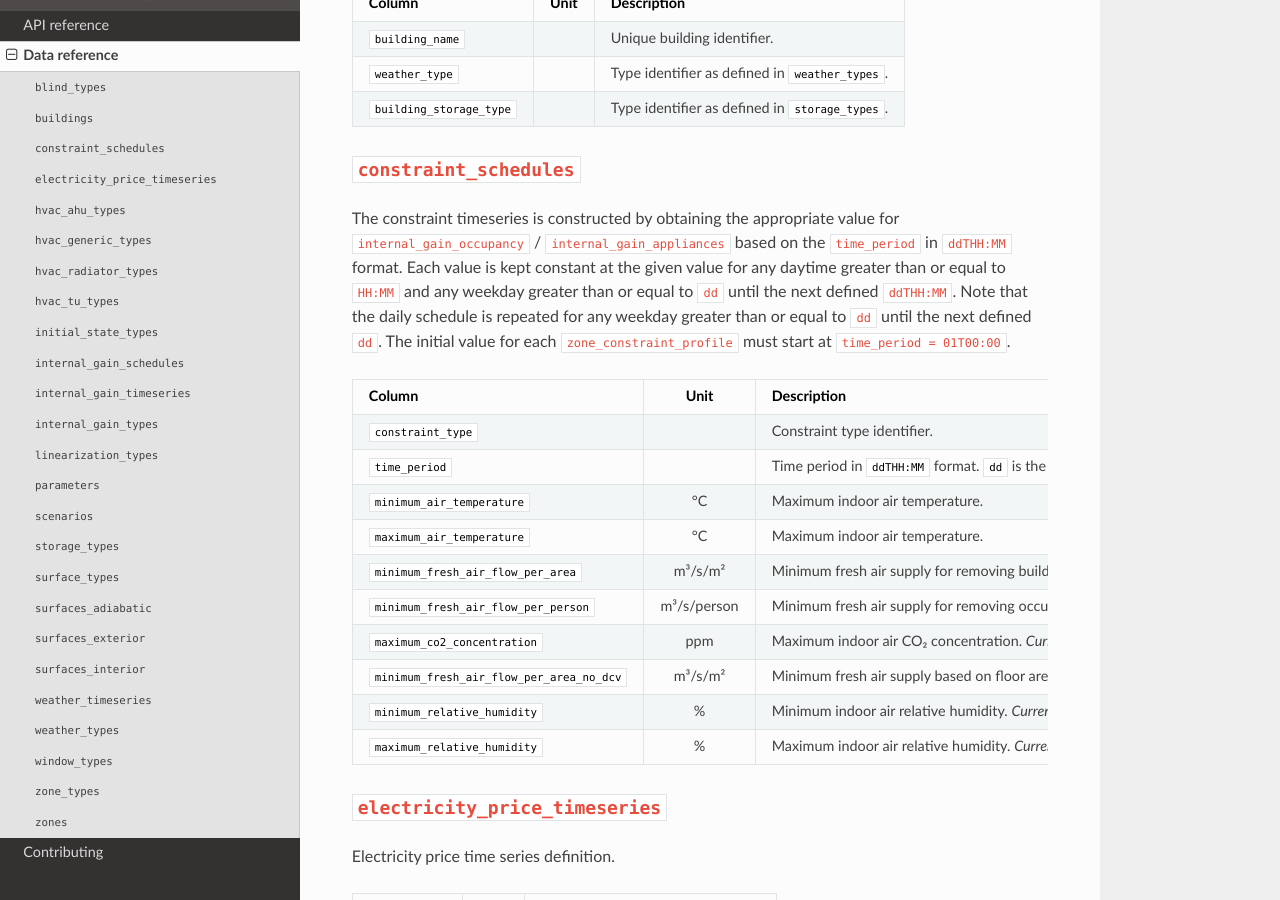
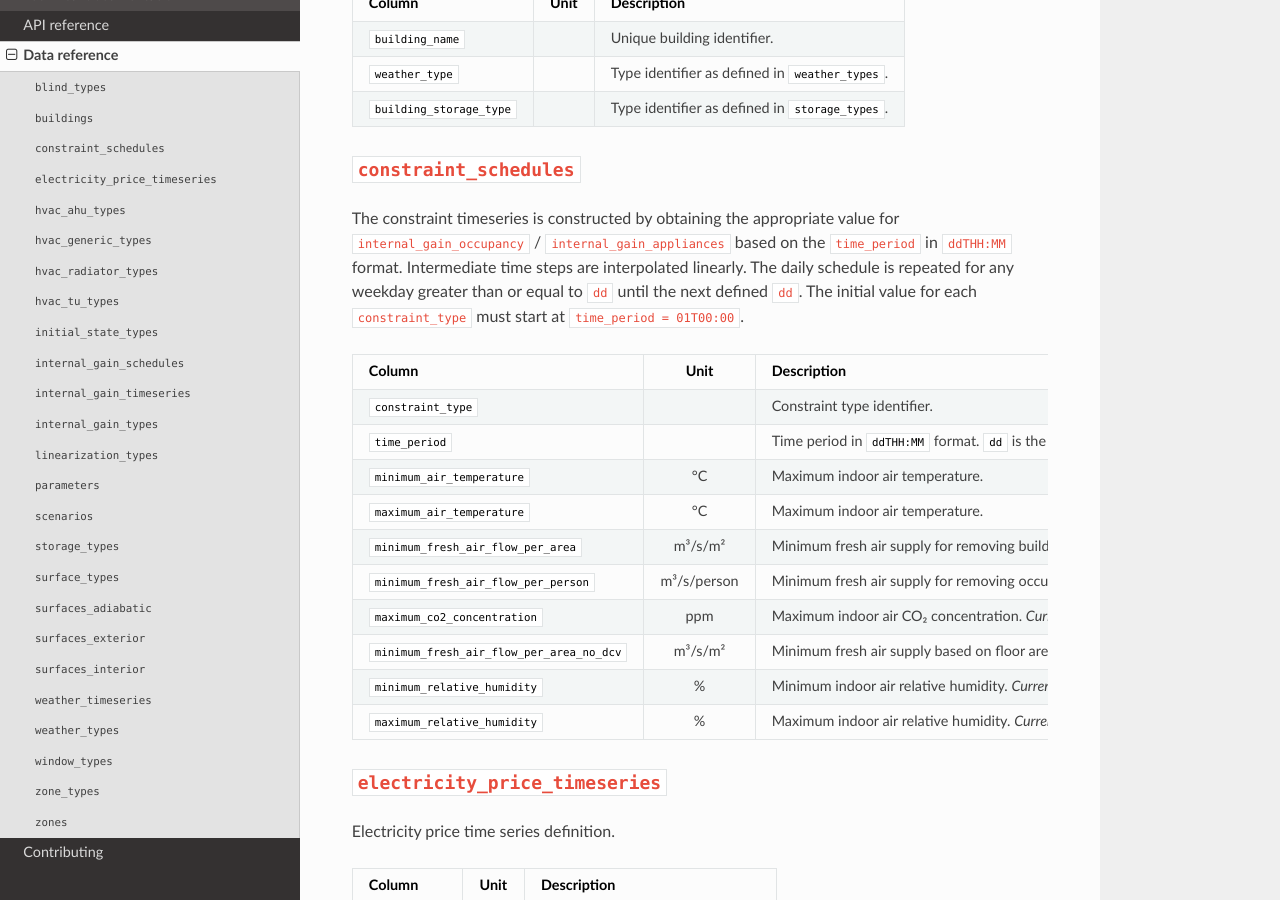
Before and after one commit to mesmo-dev/cobmo, a Sphinx documentation site: the page built from docs/data.md, in a window 1280 px wide and 900 px high, scrolled down 613 px. Built offline with Sphinx 7.4.7 and the Read the Docs theme 2.0.0, drawn with Linux system fonts in a browser that asks for light colours; some of the changed text lies outside the part shown.

Commit message:
data_interface & docs: Change to interpolating internal gain / constraint schedules instead of zero-order-hold

```diff
--- a/docs/data.md
+++ b/docs/data.md
@@ -25,7 +25,7 @@ Building definition.
 
 ## `constraint_schedules`
 
-The constraint timeseries is constructed by obtaining the appropriate value for `internal_gain_occupancy` / `internal_gain_appliances` based on the `time_period` in `ddTHH:MM` format. Each value is kept constant at the given value for any daytime greater than or equal to `HH:MM` and any weekday greater than or equal to `dd` until the next defined `ddTHH:MM`. Note that the daily schedule is repeated for any weekday greater than or equal to `dd` until the next defined `dd`. The initial value for each `zone_constraint_profile` must start at `time_period = 01T00:00`.
+The constraint timeseries is constructed by obtaining the appropriate value for `internal_gain_occupancy` / `internal_gain_appliances` based on the `time_period` in `ddTHH:MM` format. Intermediate time steps are interpolated linearly. The daily schedule is repeated for any weekday greater than or equal to `dd` until the next defined `dd`. The initial value for each `constraint_type` must start at `time_period = 01T00:00`.
 
 | Column | Unit | Description |
 | --- |:---:| --- |
@@ -120,7 +120,7 @@ Initial state settings to be taken for simulation and optimization.
 
 ## `internal_gain_schedules`
 
-The internal gain timeseries is constructed by obtaining the appropriate value for `internal_gain_occupancy` / `internal_gain_appliances` based on the `time_period` in `ddTHH:MM` format. Each value is kept constant at the given value for any daytime greater than or equal to `HH:MM` and any weekday greater than or equal to `dd` until the next defined `ddTHH:MM`. Note that the daily schedule is repeated for any weekday greater than or equal to `dd` until the next defined `dd`. The initial value for each `zone_constraint_profile` must start at `time_period = 01T00:00`.
+The internal gain timeseries is constructed by obtaining the appropriate value for `internal_gain_occupancy` / `internal_gain_appliances` based on the `time_period` in `ddTHH:MM` format. Intermediate time steps are interpolated linearly. The daily schedule is repeated for any weekday greater than or equal to `dd` until the next defined `dd`. The initial value for each `internal_gain_type` must start at `time_period = 01T00:00`.
 
 | Column | Unit | Description |
 | --- |:---:| --- |
```
Also changed, not shown: 1 other file.
